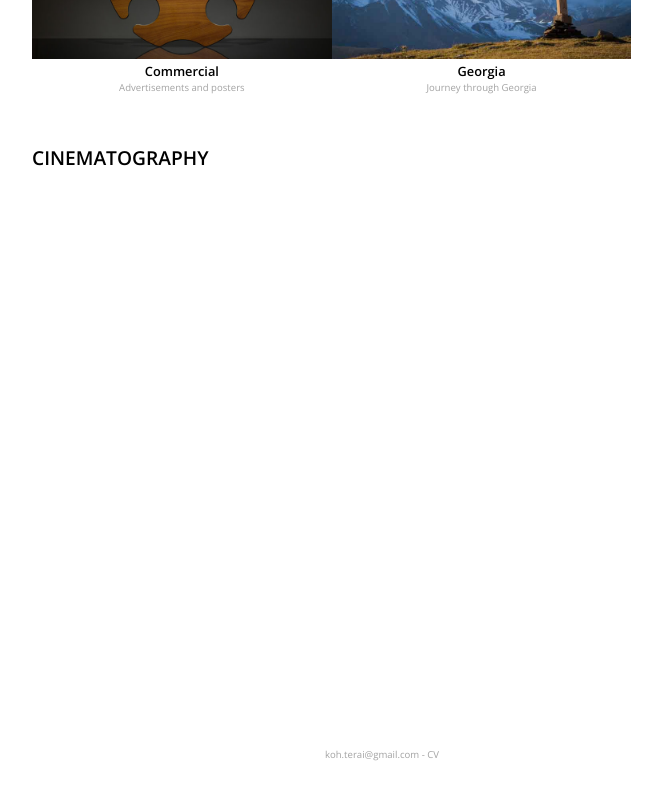
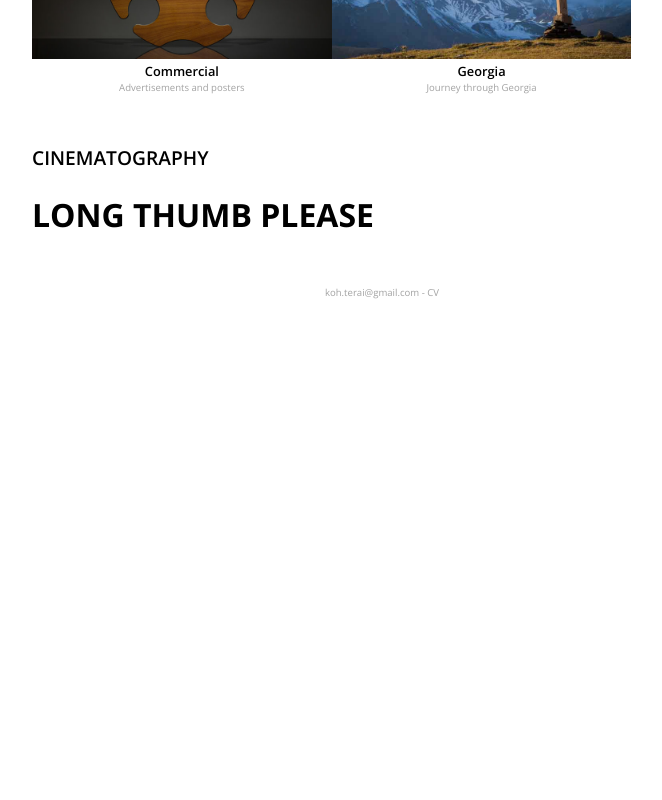
Before and after one commit to kohterai/portfolio-website, a React (Create React App) app: page /#/ in a window 1280 px wide. Shown: the part 814-1614 px from the top of the page, without its empty margins (258-920 px from the left). After the commit the page ends 1163 px from the top, so only its background shows below. Built offline with nearby package versions, Linux system fonts and the light colour scheme.

Commit message:
Setting up for long thumbnail mode for cinematography

```diff
--- a/src/App.js
+++ b/src/App.js
@@ -60,22 +60,6 @@ const Main = () => (
             ))}
           </div>
 
-         <Route exact path="/" render={() =>
-          <div>
-            <div className="thumbnailCategoryTitle" style={{
-              textTransform: 'uppercase',
-              fontWeight: '600',
-              fontSize: '1.2em',
-              marginBottom: '20px'}}>
-              <div>Cinematography</div>
-            </div>
-
-            <div className="project-video-wrapper">
-              <ReactPlayer className="project-video" url='https://vimeo.com/201632847' width='100%' height='100%'/>
-            </div>
-          </div>
-          }/>
-
         </div>
 
         <Footer />
@@ -83,4 +67,21 @@ const Main = () => (
   </Router>
 )
 
+         // <Route exact path="/" render={() =>
+         //  <div>
+         //    <div className="thumbnailCategoryTitle" style={{
+         //      textTransform: 'uppercase',
+         //      fontWeight: '600',
+         //      fontSize: '1.2em',
+         //      marginBottom: '20px'}}>
+         //      <div>Cinematography</div>
+         //    </div>
+
+         //    <div className="project-video-wrapper">
+         //      <ReactPlayer className="project-video" url='https://vimeo.com/201632847' width='100%' height='100%'/>
+         //    </div>
+         //  </div>
+         //  }/>
+
+
 export default Main
--- a/src/Menu.js
+++ b/src/Menu.js
@@ -37,9 +37,9 @@ class Menu extends Component {
                 // var subMenuSize = $(`#menu-${category.type}`).height()
                 var subMenuSize = $(`#menu-${category.type}`).height()
                 var subMenuLoc = $(`#menu-title-${category.type}`).position()
-                $(`#menu-${category.type}`).css({ "opacity": "1", "visibility": "visible"})
                 $(`#menu-title-${category.type}`).css({"margin-bottom": `${subMenuSize}px`})
                 $(`#menu-${category.type}`).css({"top": `${subMenuLoc.top+160}px`})
+                $(`#menu-${category.type}`).css({ "opacity": "1", "visibility": "visible"})
               })
               return "block"
             }
@@ -67,7 +67,6 @@ class Menu extends Component {
                 </ul>
             </div>
           ))}
-            <MenuTitle category="Cinematography" />
         </div>
       </div>
     )
--- a/src/ProjectList.js
+++ b/src/ProjectList.js
@@ -29,6 +29,7 @@ import portraitsT from './Projects/Photography/photos/portrait-thumb.jpg'
 
 const projectList = [
   { type: "Design",
+    longThumb: false,
     projects: [{  title: "Hungry Snake",
                   caption: "Kinetic sculpture",
                   thumbnail: hungrySnakeT,
@@ -48,45 +49,8 @@ const projectList = [
                   main: NYUVote
                 }]
   },
-  // { type: "Cinematography",
-  //   projects: [{  title: "Rescue",
-  //                 caption: "Desert Storms",
-  //                 thumbnail: oryx1,
-  //                 path: '/projects/Rescue',
-  //                 main: Snake
-  //               },
-  //               { title: "Dive",
-  //                 caption: "Great escape",
-  //                 thumbnail: oryx1,
-  //                 path: '/projects/Dive',
-  //                 main: Snake
-  //               },
-  //               { title: "Boat ride",
-  //                 caption: "Great escape",
-  //                 thumbnail: oryx1,
-  //                 path: '/projects/Dive',
-  //                 main: Snake
-  //               },
-  //               {  title: "Rescue 2",
-  //                 caption: "Desert Storms",
-  //                 thumbnail: oryx1,
-  //                 path: '/projects/Rescue',
-  //                 main: Snake
-  //               },
-  //               { title: "Dive 2",
-  //                 caption: "Great escape",
-  //                 thumbnail: oryx1,
-  //                 path: '/projects/Dive',
-  //                 main: Snake
-  //               },
-  //               { title: "Boat ride 2",
-  //                 caption: "Great escape",
-  //                 thumbnail: oryx1,
-  //                 path: '/projects/Dive',
-  //                 main: Snake
-  //               }]
-  // },
   { type: "Photography",
+    longThumb: false,
     projects: [{ title: "Sports",
                   caption: "Sports photography",
                   thumbnail: sportT,
@@ -117,6 +81,15 @@ const projectList = [
                   main: Georgia
                 }]
   },
+  { type: "Cinematography",
+    longThumb: true,
+    projects: [{ title: "Sports",
+                  caption: "Sports photography",
+                  thumbnail: sportT,
+                  path: '/projects/Sports',
+                  main: Sports
+                }]
+  },
   // { type: "Research",
   //   projects: [{  title: "Haptic",
   //                 caption: "Dental Simulator with Haptics",
--- a/src/Projects/Design/Audiloid.js
+++ b/src/Projects/Design/Audiloid.js
@@ -4,12 +4,12 @@ import {
   Route,
   Link
 } from 'react-router-dom'
-import audiloid1 from './audiloid-1.jpg'
-import audiloid2 from './audiloid-2.jpg'
-
 import Credits from '../Credits';
 import BigButton from '../BigButton';
 import ReactPlayer from 'react-player'
+
+import audiloid1 from './audiloid-1.jpg'
+import audiloid2 from './audiloid-2.jpg'
 
 import ImageLoader from '../ImageLoader'
 
--- a/src/Projects/ImageLoader.js
+++ b/src/Projects/ImageLoader.js
@@ -6,22 +6,24 @@ import LazyLoad from 'react-lazy-load';
 import ProgressiveImage from 'react-progressive-bg-image';
 import preload from './preload.png'
 
+      // <LazyLoad offsetVertical={500}>
+
+      // </LazyLoad>
+
 class ImageLoader extends Component {
   render() {
     return (
-      <LazyLoad offsetVertical={500}>
       <ProgressiveImage
         src={this.props.source}
         placeholder= {preload}
         className="full bg-image"
         blur = {0}
-          transition="none"
+        transition="all 0.3s linear"
         style={{
           backgroundSize: 'contain',
           backgroundPosition: 'center center',
         }}
       />
-      </LazyLoad>
     )
   }
 }
--- a/src/ThumbnailCatalog.js
+++ b/src/ThumbnailCatalog.js
@@ -16,6 +16,11 @@ class ThumbnailCatalog extends Component {
               fontSize: '1.2em'}}>
               <div id={projectList.type}>{projectList.type}</div>
             </div>
+
+
+            {projectList.longThumb ? (
+              <h1>LONG THUMB PLEASE</h1>
+            ) : (
               <div className="thumbnailContainer" style={{
                               display: 'flex',
                               flexWrap: 'wrap'}}>
@@ -27,9 +32,9 @@ class ThumbnailCatalog extends Component {
                               path={project.path}/>
                 ))}
               </div>
+            )}
           </div>
         ))}
-
       </div>
     )
   }
--- a/src/index.css
+++ b/src/index.css
@@ -7,7 +7,7 @@ body {
 
 /*.LazyLoad {
   opacity: 0;
-  transition: all 0.3s ease-in-out;
+  transition: opacity 0.3s ease-in-out;
 }
 
 .LazyLoad.is-visible {
```
Also changed, not shown: 3 other files (tests, documents, lock files or other folders). Lines whose indentation alone changed are shown as unchanged.
